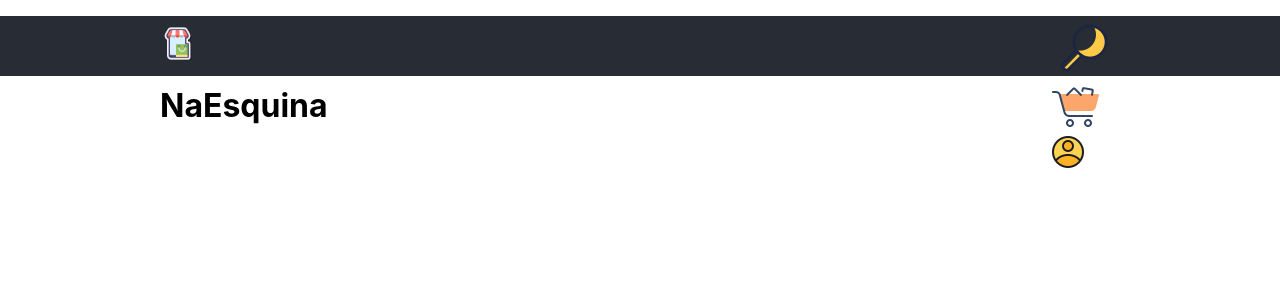
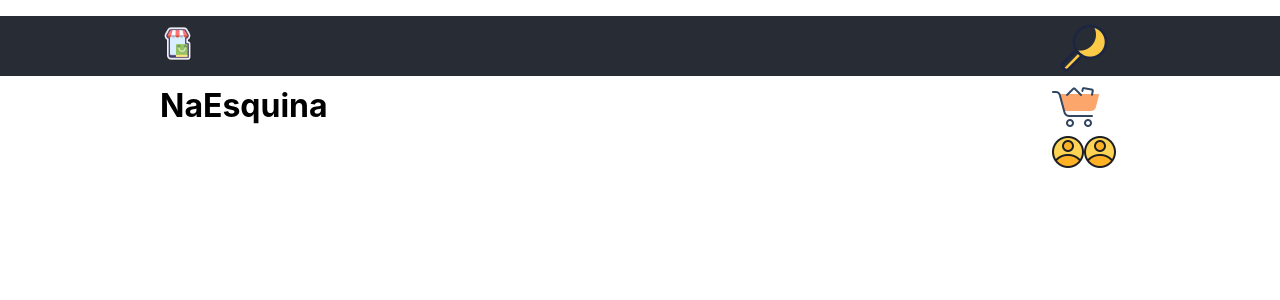
Before and after one commit to sallesss/NaEsquina, a React (Create React App) app: page / in a window 1280 px wide. Shown: the top 300 px of the page. Built offline with nearby package versions, Linux system fonts and the light colour scheme.

Commit message:
Css alter

```diff
--- a/src/App.js
+++ b/src/App.js
@@ -19,6 +19,7 @@ function App() {
               <li><a href=" "><img src={lupaImg} alt="lupa img" /></a></li>
               <li><a href=" "><img src={carroImg} alt="carro img" /></a></li>
               <li><a href=" "><img src={userImg} alt="user img" /></a></li>
+              <li><a href=" "><img src={userImg} alt="user img" /></a></li>
             </ul>
           </div>
           <div className="App">
```
